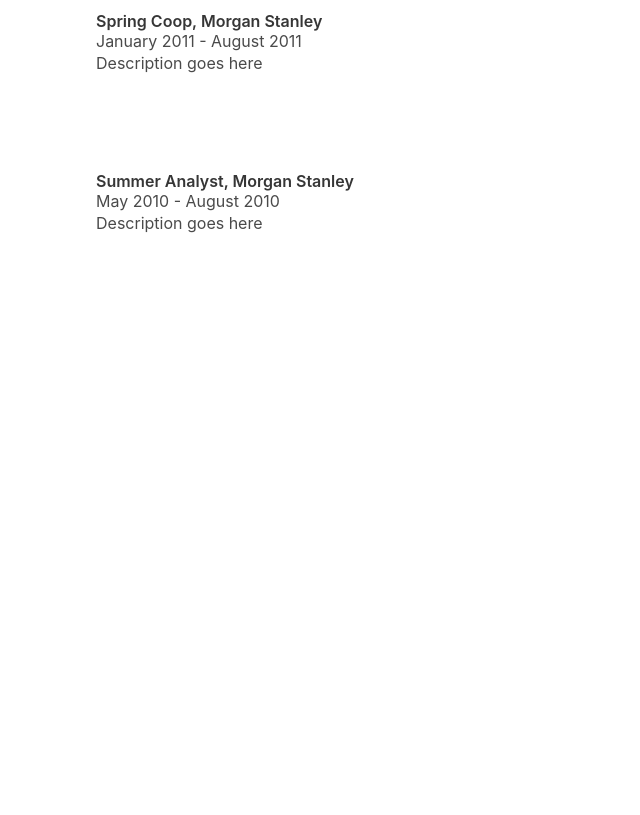
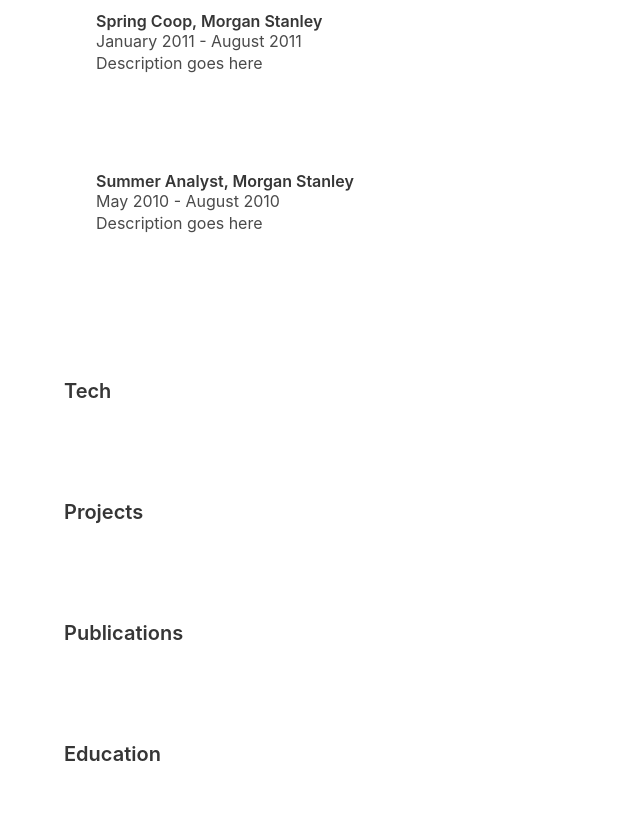
Before and after one commit to alex-mobvantage/resume, a plain HTML site: page resume.html in a window 1280 px wide. Shown: the part 810-1625 px from the top of the page, without its empty margins (0-640 px from the left). Before the commit the page ends 1141 px from the top, so only its background shows below. Drawn offline with nearby package versions, Linux system fonts and the light colour scheme.

Commit message:
adding skeleton for remaining sections

```diff
--- a/resume.html
+++ b/resume.html
@@ -46,7 +46,7 @@
           <p class="subtitle is-size-6"><strong>Cofounder/CTO, Mobvantage Marketing</strong></p>
         </div>
         <div class="container">
-          <p class="subtitle is-size-6">October 2016 - Present</p>
+          <p class="subtitle is-size-6">October 2014 - Present</p>
         </div>
         <div class="container">
           <p>Description goes here</p>
@@ -86,5 +86,25 @@
         </div>
       </div>
     </section>
+    <section class="section">
+      <div class="container">
+        <p class="subtitle"><strong>Tech</strong></p>
+      </div>
+    </section>
+    <section class="section">
+      <div class="container">
+        <p class="subtitle"><strong>Projects</strong></p>
+      </div>
+    </section>
+    <section class="section">
+      <div class="container">
+        <p class="subtitle"><strong>Publications</strong></p>
+      </div>
+    </section>
+    <section class="section">
+      <div class="container">
+        <p class="subtitle"><strong>Education</strong></p>
+      </div>
+    </section>
   </body>
 </html>
```
